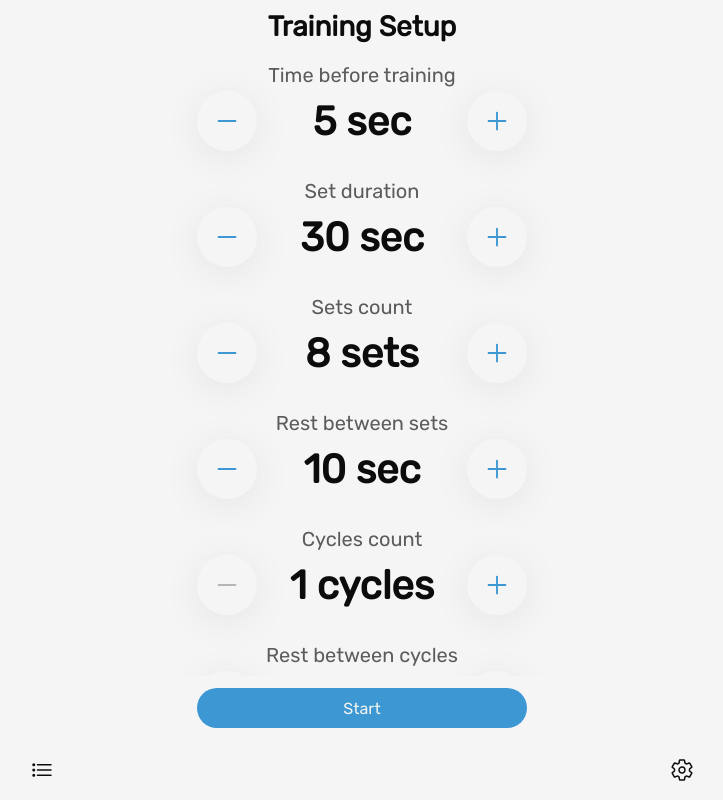
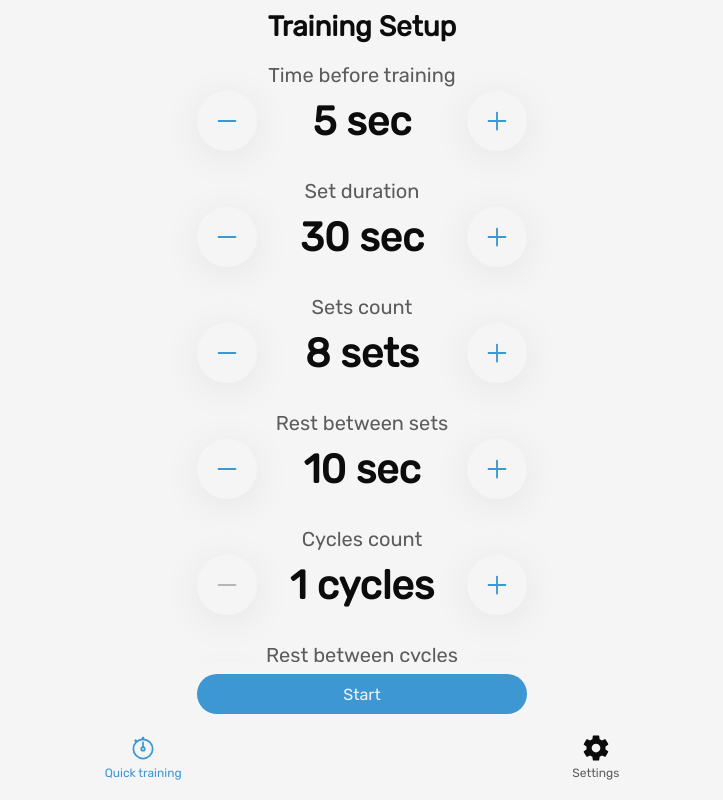
Before and after one commit to elite174/tabata, a Svelte app: page / in a window 1280 px wide. Shown: the whole page, without its empty margins (278-1001 px from the left). Built offline with nearby package versions, Linux system fonts and the light colour scheme.

Commit message:
Updated navigation

```diff
--- a/src/core/components/Navigation/Navigation.svelte
+++ b/src/core/components/Navigation/Navigation.svelte
@@ -1,16 +1,57 @@
-<script>
+<script context="module" lang="ts">
+  type Route = {
+    href: string;
+    iconName: string;
+    text: string;
+  };
+
+  const routes: Route[] = [
+    {
+      href: '/',
+      iconName: 'stopwatch-outline',
+      text: 'Quick training'
+    },
+    {
+      href: '/settings',
+      iconName: 'settings-sharp',
+      text: 'Settings'
+    }
+  ];
+</script>
+
+<script lang="ts">
+  import { browser } from '$app/env';
+
   import NavigationButton from './NavigationButton.svelte';
+
+  let activeRoute: string = '/';
+
+  if (browser) {
+    activeRoute = window.location.pathname;
+  }
+
+  const handleClick = (route: string) => () => (activeRoute = route);
 </script>
 
 <nav class="menu">
-  <NavigationButton href="/" name="list-outline" />
-  <NavigationButton href="/settings" name="settings-outline" />
+  {#each routes as route (route.href)}
+    <NavigationButton
+      href={route.href}
+      name={route.iconName}
+      text={route.text}
+      active={activeRoute === route.href}
+      on:click={handleClick(route.href)}
+    />
+  {/each}
 </nav>
 
 <style lang="scss">
+  @use 'styles/lib' as *;
   .menu {
     display: flex;
     align-items: center;
-    height: 60px;
+    justify-content: space-evenly;
+
+    padding-bottom: px(12);
   }
 </style>
--- a/src/core/components/Navigation/NavigationButton.svelte
+++ b/src/core/components/Navigation/NavigationButton.svelte
@@ -3,30 +3,49 @@
 
   export let name: string;
   export let href: string;
+  export let text: string;
+  export let active = false;
 </script>
 
-<a {href} class="navigationButton">
-  <Icon {name} size={24} />
+<a {href} class="NavigationButton" class:active on:click>
+  <Icon {name} size={28} />
+  <span class="NavigationButton-Text">{text}</span>
 </a>
 
 <style lang="scss">
-  @use 'styles/lib' as lib;
+  @use 'styles/lib' as *;
 
-  .navigationButton {
-    @include lib.withTransition($properties: background-color);
+  .NavigationButton {
+    @include withTransition($properties: background-color);
 
     display: flex;
+    flex-direction: column;
     align-items: center;
     justify-content: center;
+    gap: px(4);
 
-    width: 100%;
-    height: 100%;
+    padding: px(8);
+    border-radius: var(--border-radius);
 
     color: inherit;
     text-decoration: none;
 
     &:hover {
-      background-color: rgba(0, 0, 0, 0.4);
+      background-color: var(--color-hover);
+    }
+
+    &-Text {
+      @include regular(12);
+
+      color: var(--color-text-secondary);
+    }
+
+    &.active {
+      color: var(--color-accent);
+
+      .NavigationButton-Text {
+        color: var(--color-accent);
+      }
     }
   }
 </style>
--- a/src/routes/timer.svelte
+++ b/src/routes/timer.svelte
@@ -173,6 +173,7 @@
       />
     </div>
   </div>
+  <div slot="navigation" />
 </Page>
 
 <style lang="scss">
--- a/styles/mixins/typography.scss
+++ b/styles/mixins/typography.scss
@@ -1,6 +1,12 @@
 @use '../utils.scss' as *;
+@use './decorations.scss' as decoration;
 
 @mixin basefont() {
+  @include decoration.withTransition(
+    $properties: (
+      color
+    )
+  );
   font-family: var(--font-family);
 }
 
```
